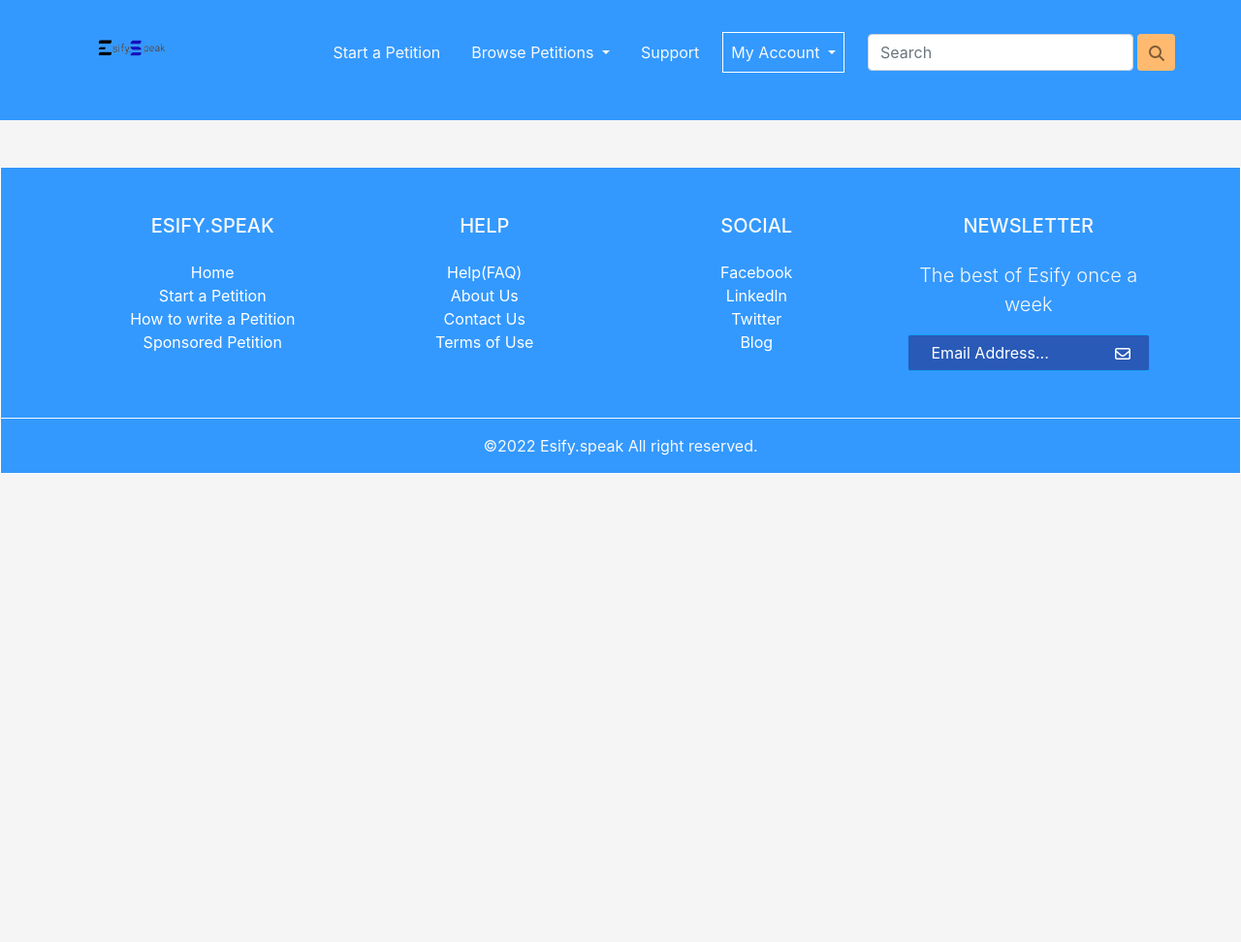
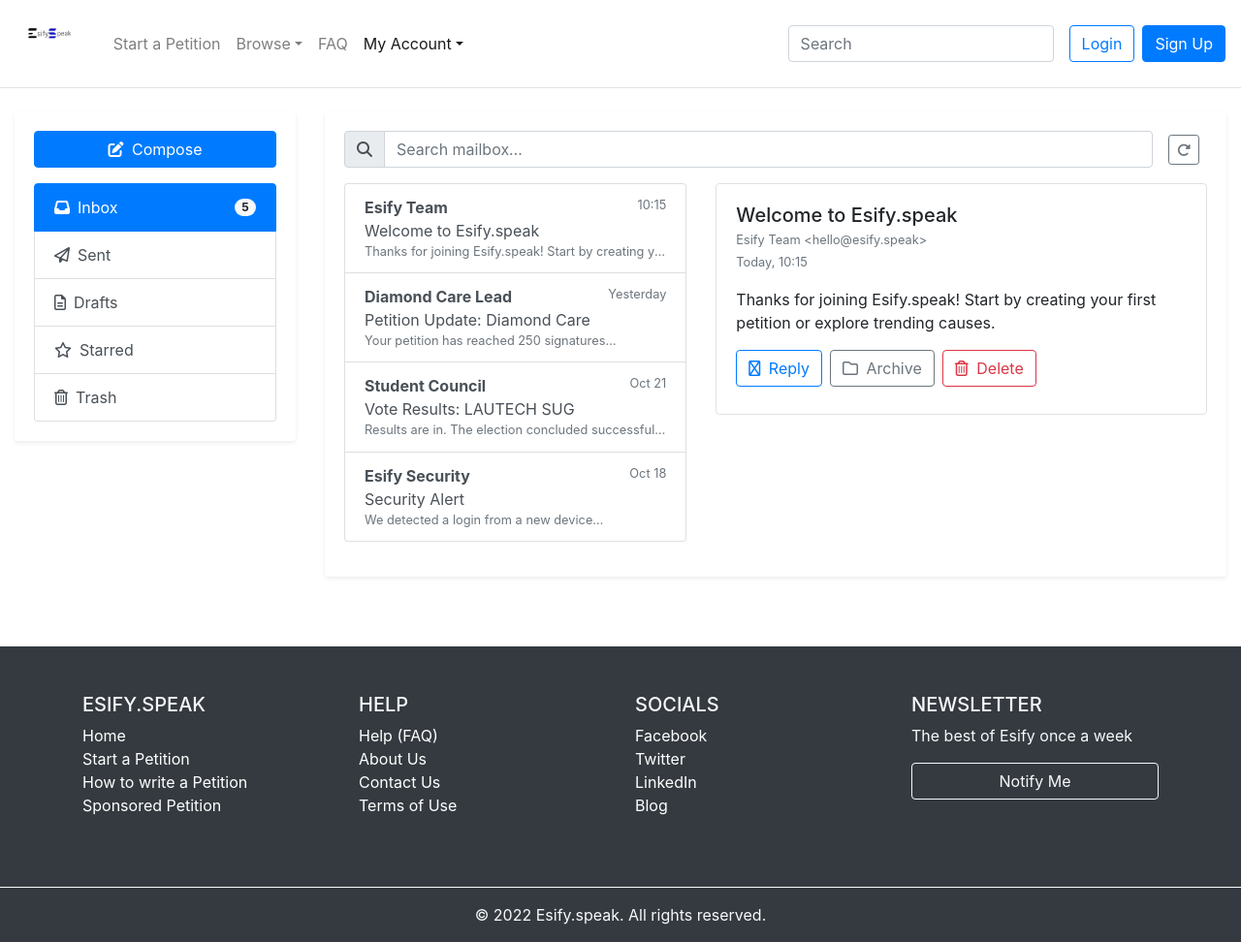
Before and after one commit to Emm-aan1/esify.landing.page, a plain HTML site: page mailbox.html in a window 1280 px wide. Shown: the whole page at 97% size. Before the commit the page ends 800 px from the top, so only its background shows below. Drawn offline with Linux system fonts and the light colour scheme.

Commit message:
update mailbox

```diff
--- a/mailbox.html
+++ b/mailbox.html
@@ -2,161 +2,214 @@
 <html lang="en">
 
 <head>
-  <meta charset="UTF-8">
-  <meta http-equiv="X-UA-Compatible" content="IE=edge">
-  <meta name="viewport" content="width=device-width, initial-scale=1.0">
+  <meta charset="UTF-8" />
+  <meta http-equiv="X-UA-Compatible" content="IE=edge" />
+  <meta name="viewport" content="width=device-width, initial-scale=1.0" />
   <title>Mailbox</title>
 
-  <link rel="stylesheet" href="bootstrap/bootstrap.min.css">
-  <link rel="stylesheet" href="mailbox.css">
+  <link rel="stylesheet" href="bootstrap/bootstrap.min.css" />
+  <link rel="preconnect" href="https://fonts.gstatic.com" crossorigin />
+  <link rel="stylesheet" href="https://cdnjs.cloudflare.com/ajax/libs/font-awesome/6.5.0/css/all.min.css" />
 </head>
 
 <body>
-  <div class="header">
-    <nav class="navbar navbar-expand-lg navbar-light">
-      <a class="navbar-brand p-0" href="#"><img src="images/logo_text-removebg-preview 4.png" alt="logo"></a>
-      <button class="navbar-toggler" type="button" data-toggle="collapse" data-target="#navbarText"
-        aria-controls="navbarText" aria-expanded="false" aria-label="Toggle navigation">
-        <span class="navbar-toggler-icon"></span>
+  <div id="header-include" data-active="account"></div>
+
+  <main class="container-fluid py-4">
+    <div class="row">
+      <aside class="col-lg-3 col-md-4 mb-3">
+        <div class="card border-0 shadow-sm">
+          <div class="card-body">
+            <button id="composeBtn" class="btn btn-primary btn-block mb-3">
+              <i class="fa-solid fa-pen-to-square mr-1"></i> Compose
             </button>
-      <div class="collapse navbar-collapse pr-5 pb-4" id="navbarText">
-        <ul class="navbar-nav mr-auto"></ul>
-        <span class="navbar-text navbar-nav">
-          <a class="nav-link nav-item  pr-4 text-light" href="startPetition.html">Start a Petition</a>
-        </span>
-        <span class="navbar-text navbar-nav">
-          <li class="nav-item dropdown">
-            <a class="nav-link dropdown-toggle pr-4 text-light" href="browsePetition.html" id="navbarDropdownMenuLink"
-              role="button" data-toggle="dropdown" aria-haspopup="true" aria-expanded="false">
-              Browse Petitions
+            <div class="list-group">
+              <a href="#"
+                class="list-group-item list-group-item-action d-flex justify-content-between align-items-center active">
+                <span><i class="fa-solid fa-inbox mr-2"></i>Inbox</span>
+                <span class="badge badge-light badge-pill">5</span>
               </a>
-            <div class="dropdown-menu" aria-labelledby="navbarDropdownMenuLink">
-              <a class="dropdown-item" href="browsePetition.html">Active Petitions</a>
-              <a class="dropdown-item" href="browsePetition.html">Latest Petition</a>
-              <a class="dropdown-item" href="browsePetition.html">Sponsored Petition</a>
+              <a href="#" class="list-group-item list-group-item-action"><i
+                  class="fa-regular fa-paper-plane mr-2"></i>Sent</a>
+              <a href="#" class="list-group-item list-group-item-action"><i
+                  class="fa-regular fa-file-lines mr-2"></i>Drafts</a>
+              <a href="#" class="list-group-item list-group-item-action"><i
+                  class="fa-regular fa-star mr-2"></i>Starred</a>
+              <a href="#" class="list-group-item list-group-item-action"><i
+                  class="fa-regular fa-trash-can mr-2"></i>Trash</a>
+            </div>
+          </div>
+        </div>
+      </aside>
+
+      <section class="col-lg-9 col-md-8">
+        <div class="card border-0 shadow-sm">
+          <div class="card-body">
+            <div class="d-flex flex-column flex-md-row align-items-md-center mb-3">
+              <div class="input-group mb-3 mb-md-0 mr-md-3">
+                <div class="input-group-prepend">
+                  <span class="input-group-text"><i class="fa-solid fa-magnifying-glass"></i></span>
+                </div>
+                <input id="searchBox" type="search" class="form-control" placeholder="Search mailbox…"
+                  aria-label="Search" />
+              </div>
+              <div class="ml-md-auto">
+                <button id="refreshBtn" class="btn btn-outline-secondary btn-sm mr-2"><i
+                    class="fa-solid fa-rotate-right"></i></button>
+              </div>
+            </div>
+
+            <div class="row">
+              <div class="col-lg-5 mb-3">
+                <ul id="mailList" class="list-group">
+                  <li class="list-group-item list-group-item-action d-flex" data-subject="Welcome to Esify.speak"
+                    data-from="Esify Team <hello@esify.speak>" data-time="Today, 10:15"
+                    data-body="Thanks for joining Esify.speak! Start by creating your first petition or explore trending causes.">
+                    <div class="w-100">
+                      <div class="d-flex justify-content-between">
+                        <strong>Esify Team</strong>
+                        <small class="text-muted">10:15</small>
+                      </div>
+                      <div class="text-truncate">Welcome to Esify.speak</div>
+                      <small class="text-muted d-block text-truncate">Thanks for joining Esify.speak! Start by creating
+                        your first petition…</small>
                     </div>
                   </li>
-        </span>
-        <span class="navbar-text navbar-nav">
-          <a class="nav-link nav-item  pr-4 text-light" href="#socials">Support</a>
-        </span>
-        <span class="navbar-text navbar-nav">
-          <li class="nav-item dropdown">
-            <a class="nav-link dropdown-toggle mr-4 text-light" href="myAccount.html" id="navbarDropdownMenuLink"
-              role="button" data-toggle="dropdown" aria-haspopup="true" aria-expanded="false"
-              style="border: 1px solid #FFFFFF;">
-              My Account
-            </a>
-            <div class="dropdown-menu" aria-labelledby="navbarDropdownMenuLink">
-              <a class="dropdown-item" href="myAccount.html">Your Petitions</a>
-              <a class="dropdown-item" href="myAccount.html">Mail Box</a>
-              <a class="dropdown-item" href="myAccount.html">Manage Votes</a>
-              <a class="dropdown-item" href="myAccount.html">Settings</a>
+
+                  <li class="list-group-item list-group-item-action d-flex" data-subject="Petition Update: Diamond Care"
+                    data-from="Diamond Care Lead <updates@diamondcare.org>" data-time="Yesterday"
+                    data-body="Your petition has reached 250 signatures. Share it with your network to reach the next milestone!">
+                    <div class="w-100">
+                      <div class="d-flex justify-content-between">
+                        <strong>Diamond Care Lead</strong>
+                        <small class="text-muted">Yesterday</small>
+                      </div>
+                      <div class="text-truncate">Petition Update: Diamond Care</div>
+                      <small class="text-muted d-block text-truncate">Your petition has reached 250 signatures…</small>
                     </div>
                   </li>
-        </span>
-        <span class="navbar-text navbar-nav">
-          <form class="form-inline">
-            <input class="form-control" type="search" placeholder="Search" aria-label="Search">
-            <a class="nav-item nav-link m-1 " href="#"><i class="fa-solid fa-magnifying-glass pl-1"></i></a>
-          </form>
-        </span>
+
+                  <li class="list-group-item list-group-item-action d-flex" data-subject="Vote Results: LAUTECH SUG"
+                    data-from="Student Council <council@lautech.ng>" data-time="Oct 21"
+                    data-body="Results are in. The election concluded successfully with a 78% turnout. View full results in your dashboard.">
+                    <div class="w-100">
+                      <div class="d-flex justify-content-between">
+                        <strong>Student Council</strong>
+                        <small class="text-muted">Oct 21</small>
                       </div>
-    </nav>
+                      <div class="text-truncate">Vote Results: LAUTECH SUG</div>
+                      <small class="text-muted d-block text-truncate">Results are in. The election concluded
+                        successfully…</small>
                     </div>
+                  </li>
 
-
-
-
-
-  <footer class="text-center text-lg-start border border-white mt-xl-5 pt-4">
-    <!-- Grid container -->
-    <div class="container p-4">
-      <!--Grid row-->
-      <div class="row">
-        <!--Grid column-->
-        <div class="col-lg-3 col-md-6 mb-4 mb-lg-0">
-          <h5 class="text-uppercase mb-4 text-light">Esify.speak</h5>
-
-          <ul class="list-unstyled mb-4">
-            <li>
-              <a href="#!" class="text-white">Home</a>
-            </li>
-            <li>
-              <a href="#!" class="text-white">Start a Petition</a>
-            </li>
-            <li>
-              <a href="#!" class="text-white">How to write a Petition</a>
-            </li>
-            <li>
-              <a href="#!" class="text-white">Sponsored Petition</a>
+                  <li class="list-group-item list-group-item-action d-flex" data-subject="Security Alert"
+                    data-from="Esify Security <security@esify.speak>" data-time="Oct 18"
+                    data-body="We detected a login from a new device. If this was you, no action is needed. Otherwise, reset your password immediately.">
+                    <div class="w-100">
+                      <div class="d-flex justify-content-between">
+                        <strong>Esify Security</strong>
+                        <small class="text-muted">Oct 18</small>
+                      </div>
+                      <div class="text-truncate">Security Alert</div>
+                      <small class="text-muted d-block text-truncate">We detected a login from a new device…</small>
+                    </div>
                   </li>
                 </ul>
               </div>
 
-        <!--Grid column-->
-        <div class="col-lg-3 col-md-6 mb-4 mb-lg-0">
-          <h5 class="text-uppercase mb-4 text-light">Help</h5>
-
-          <ul class="list-unstyled">
-            <li>
-              <a href="#!" class="text-white">Help(FAQ)</a>
-            </li>
-            <li>
-              <a href="#!" class="text-white">About Us</a>
-            </li>
-            <li>
-              <a href="#!" class="text-white">Contact Us</a>
-            </li>
-            <li>
-              <a href="#!" class="text-white">Terms of Use</a>
-            </li>
-          </ul>
+              <div class="col-lg-7">
+                <div id="previewCard" class="card border">
+                  <div class="card-body">
+                    <h5 id="pvSubject" class="card-title mb-1">Welcome to Esify.speak</h5>
+                    <div class="mb-3">
+                      <small id="pvFrom" class="text-muted d-block">Esify Team &lt;hello@esify.speak&gt;</small>
+                      <small id="pvTime" class="text-muted">Today, 10:15</small>
                     </div>
 
-        <!--Grid column-->
-        <div class="col-lg-3 col-md-6 mb-4 mb-lg-0">
-          <h5 class="text-uppercase mb-4 text-light" id="socials">Social</h5>
+                    <p id="pvBody" class="card-text">
+                      Thanks for joining Esify.speak! Start by creating your first petition or explore trending causes.
+                    </p>
 
-          <ul class="list-unstyled">
-            <li>
-              <a href="#!" class="text-white">Facebook</a>
-            </li>
-            <li>
-              <a href="#!" class="text-white">Linkedln</a>
-            </li>
-            <li>
-              <a href="#!" class="text-white">Twitter</a>
-            </li>
-            <li>
-              <a href="#!" class="text-white">Blog</a>
-            </li>
-          </ul>
+                    <div class="d-flex flex-wrap">
+                      <button id="replyBtn" class="btn btn-outline-primary mr-2 mb-2">
+                        <i class="fa-regular fa-reply mr-1"></i> Reply
+                      </button>
+                      <button id="archiveBtn" class="btn btn-outline-secondary mr-2 mb-2">
+                        <i class="fa-regular fa-folder mr-1"></i> Archive
+                      </button>
+                      <button id="deleteBtn" class="btn btn-outline-danger mb-2">
+                        <i class="fa-regular fa-trash-can mr-1"></i> Delete
+                      </button>
                     </div>
+                  </div>
+                </div>
+              </div>
+            </div> <!-- /row -->
+          </div>
+        </div>
+      </section>
+    </div>
+  </main>
 
-        <!--Grid column-->
-        <div class="col-lg-3 col-md-6 mb-4 mb-lg-0">
-          <h5 class="text-uppercase mb-4 text-light">Newsletter</h5>
-          <p class="lead text-light">The best of Esify once a week</p>
-          <div class="form-outline form-white mb-4">
-            <input type="email" id="form5Example2" class="form-control pl-4" placeholder="Email Address..." />
-            <a href="#"> <i class="fa-regular fa-envelope text-white"></i></a>
+  <div id="footer-include"></div>
+
+  <div class="modal fade" id="wipModal" tabindex="-1" role="dialog" aria-labelledby="wipModalLabel" aria-hidden="true">
+    <div class="modal-dialog modal-dialog-centered" role="document">
+      <div class="modal-content">
+        <div class="modal-body p-4">
+          <h5 id="wipModalLabel" class="mb-1">Still in progress</h5>
+          <p class="mb-2 text-muted">This feature isn’t available yet. We’re working on it.</p>
+          <small class="text-muted d-block">Please check back later.</small>
+        </div>
+        <div class="modal-footer border-0 pt-0">
+          <button type="button" class="btn btn-primary" data-dismiss="modal">Okay</button>
         </div>
       </div>
     </div>
   </div>
 
-    <!-- Copyright -->
-    <div class="text-center p-3 border-top border-light text-light">
-      &copy;2022 Esify.speak All right reserved.
-    </div>
-  </footer>
-
-
-  <script src="https://kit.fontawesome.com/6e274c4be9.js" crossorigin="anonymous"></script>
   <script src="bootstrap/jquery-3.5.1.slim.min.js"></script>
   <script src="bootstrap/popper.min.js"></script>
   <script src="bootstrap/bootstrap.min.js"></script>
+  <script src="include.js"></script>
+  <script>
+    (function () {
+      var list = document.getElementById('mailList');
+      var pvSubject = document.getElementById('pvSubject');
+      var pvFrom = document.getElementById('pvFrom');
+      var pvTime = document.getElementById('pvTime');
+      var pvBody = document.getElementById('pvBody');
+
+      function openWip() { $('#wipModal').modal('show'); }
+
+      document.getElementById('composeBtn').addEventListener('click', openWip);
+      document.getElementById('refreshBtn').addEventListener('click', openWip);
+      document.getElementById('bulkDeleteBtn').addEventListener('click', openWip);
+      document.getElementById('replyBtn').addEventListener('click', openWip);
+      document.getElementById('archiveBtn').addEventListener('click', openWip);
+      document.getElementById('deleteBtn').addEventListener('click', openWip);
+
+      list.addEventListener('click', function (e) {
+        var item = e.target.closest('.list-group-item');
+        if (!item) return;
+        pvSubject.textContent = item.getAttribute('data-subject') || '';
+        pvFrom.textContent = item.getAttribute('data-from') || '';
+        pvTime.textContent = item.getAttribute('data-time') || '';
+        pvBody.textContent = item.getAttribute('data-body') || '';
+        list.querySelectorAll('.list-group-item').forEach(function (li) { li.classList.remove('active'); });
+        item.classList.add('active');
+      });
+
+      document.getElementById('searchBox').addEventListener('input', function () {
+        var q = (this.value || '').toLowerCase();
+        list.querySelectorAll('.list-group-item').forEach(function (li) {
+          var text = li.innerText.toLowerCase();
+          li.style.display = text.indexOf(q) !== -1 ? '' : 'none';
+        });
+      });
+    })();
+  </script>
 </body>
 
 </html>
```
Lines whose indentation alone changed are shown as unchanged.
